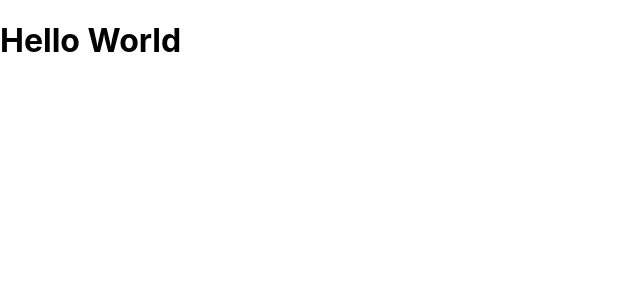
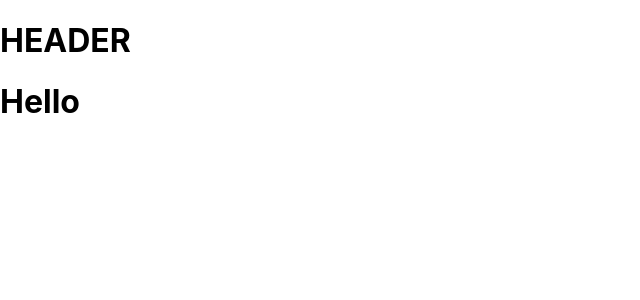
Before and after one commit to shanecolby/react_meme_generator, a React (Create React App) app: page / in a window 1280 px wide. Shown: the top 300 px of the page, without its empty margins (0-640 px from the left). Built offline with nearby package versions, Linux system fonts and the light colour scheme; the HTML template or start-up script is replaced by a standard one.

Commit message:
add header and main memegenerator files and display working content

```diff
--- a/src/App.js
+++ b/src/App.js
@@ -1,8 +1,13 @@
 import React from 'react'
+import Header from './Header'
+import MemeGenerator from './MemeGenerator'
 
 function App() {
   return (
-    <h1>Hello World</h1>
+    <div>
+      <Header />
+      <MemeGenerator />
+    </div>
   )
 }
 
--- /dev/null
+++ b/src/Header.js
@@ -0,0 +1,9 @@
+import React from 'react'
+
+function Header() {
+  return (
+    <h1>HEADER</h1>
+  )
+}
+
+export default Header
--- /dev/null
+++ b/src/MemeGenerator.js
@@ -0,0 +1,16 @@
+import React, { Component } from "react"
+
+class MemeGenerator extends Component {
+  constructor() {
+    super()
+    this.state = {}
+  }
+
+  render() {
+    return (
+      <h1>Hello</h1>
+    )
+  }
+}
+
+export default MemeGenerator
```
